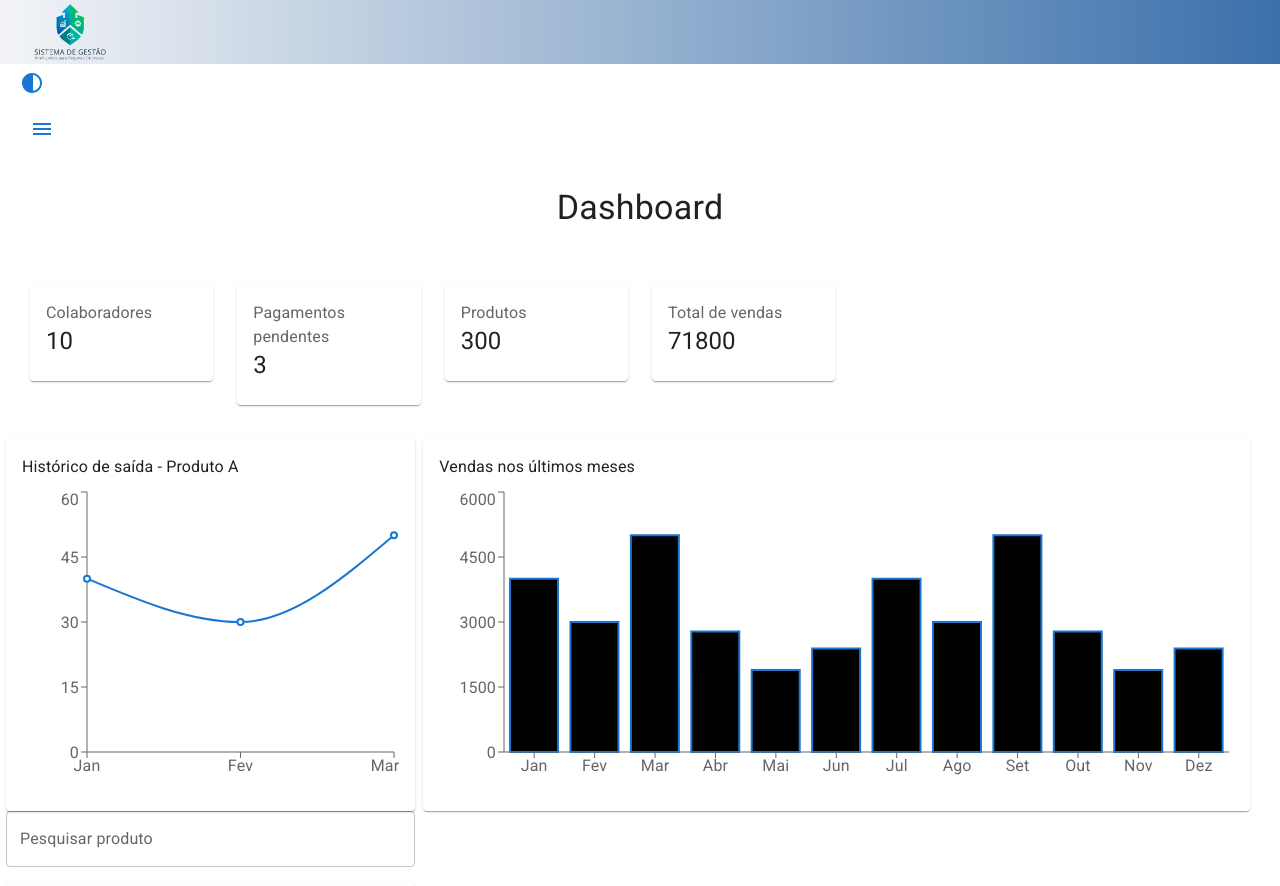
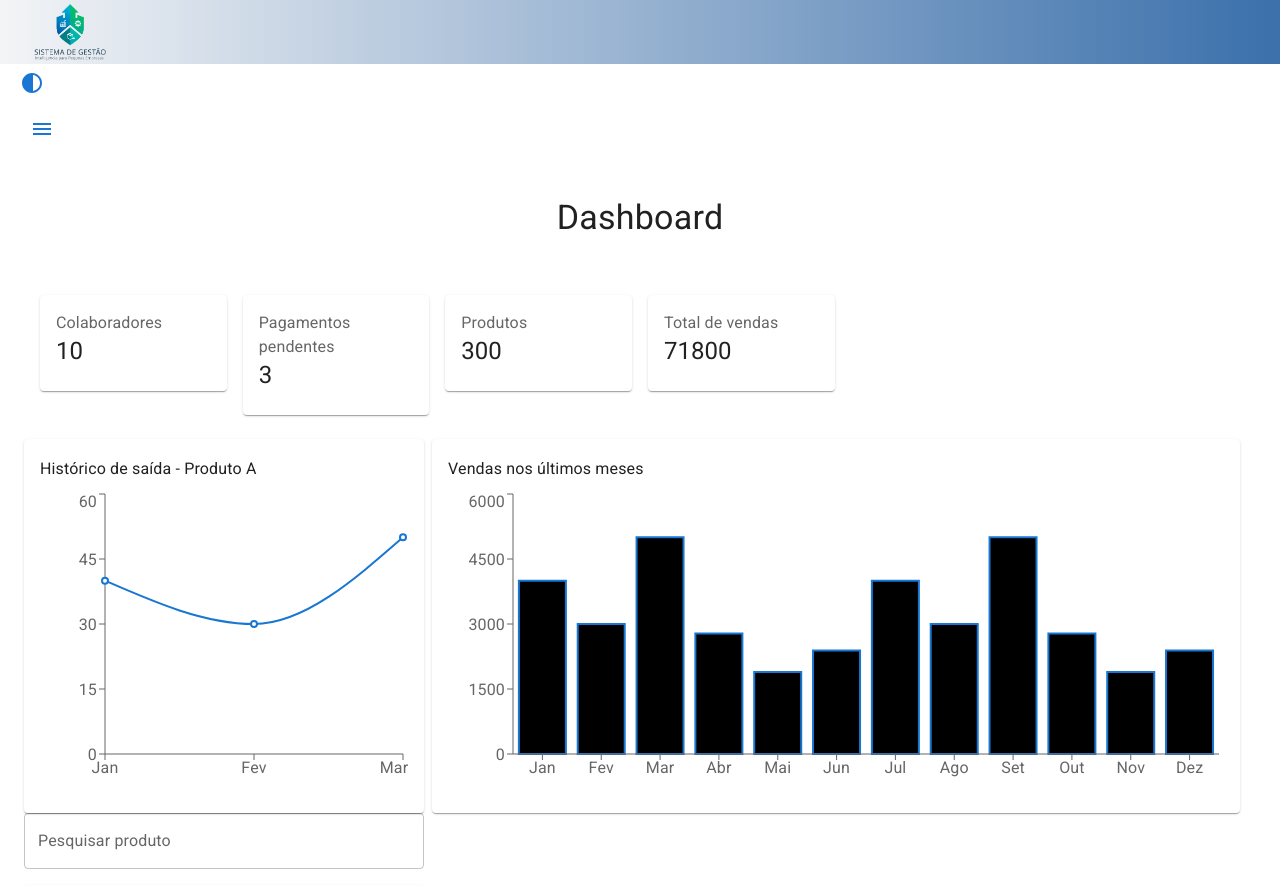
Before and after one commit to martinssluis/Gestao-de-Empresas-frontend, a React (Vite) app in the folder gestaoEmpresasFrontend/: page /app/dashboard in a window 1280 px wide. Shown: the top 886 px of the page. Built offline with nearby package versions, Linux system fonts and the light colour scheme.

Commit message:
The last commit in this feature

```diff
--- a/gestaoEmpresasFrontend/src/pages/Dashboard/Dashboard.jsx
+++ b/gestaoEmpresasFrontend/src/pages/Dashboard/Dashboard.jsx
@@ -67,9 +67,9 @@ export default function Dashboard() {
     name: 'Produto D',
     subtitle: 'Categoria 1',
     history: [
-      {month: 'Jan', value: 44},
-      {month: 'Fev', value: 33},
-      {month: 'Mar', value: 55}
+      {month: 'Jan', value: 70},
+      {month: 'Fev', value: 30},
+      {month: 'Mar', value: 20}
     ]
   },
   {
@@ -113,7 +113,7 @@ export default function Dashboard() {
       <Box component={'div'}  className={styles.containerDashboard}>
         <Typography variant='h4' className='h4' gutterBottom sx={{mb: 7}}>Dashboard</Typography>
 
-      <Grid container spacing={3} className='mainGrid'>
+      <Grid container spacing={2} className='mainGrid'>
         {stats.map((item, index) => (
         <Grid item xs={12} md={2} key={index}>
           <StatCard
@@ -122,8 +122,8 @@ export default function Dashboard() {
           />
         </Grid>
         ))}
-        <Grid container spacing={1} sx={{ mt: 3}}>
-         <Grid item xs={12} md={4}>
+        <Grid container spacing={1} sx={{ mt: 2}}>
+         <Grid item xs={8} md={4} spacing={2}>
             {selectedProduct ? (
                 <Chart
                   title={`Histórico de saída - ${selectedProduct.name}`}
--- a/gestaoEmpresasFrontend/src/pages/Dashboard/Dashboard.module.css
+++ b/gestaoEmpresasFrontend/src/pages/Dashboard/Dashboard.module.css
@@ -4,7 +4,7 @@
   align-items: center;
   width: 100%;
   height: 100vh;
-  padding: 30px;
+  padding: 40px;
 }
 .mainGrid{
   align-items: center;
```
